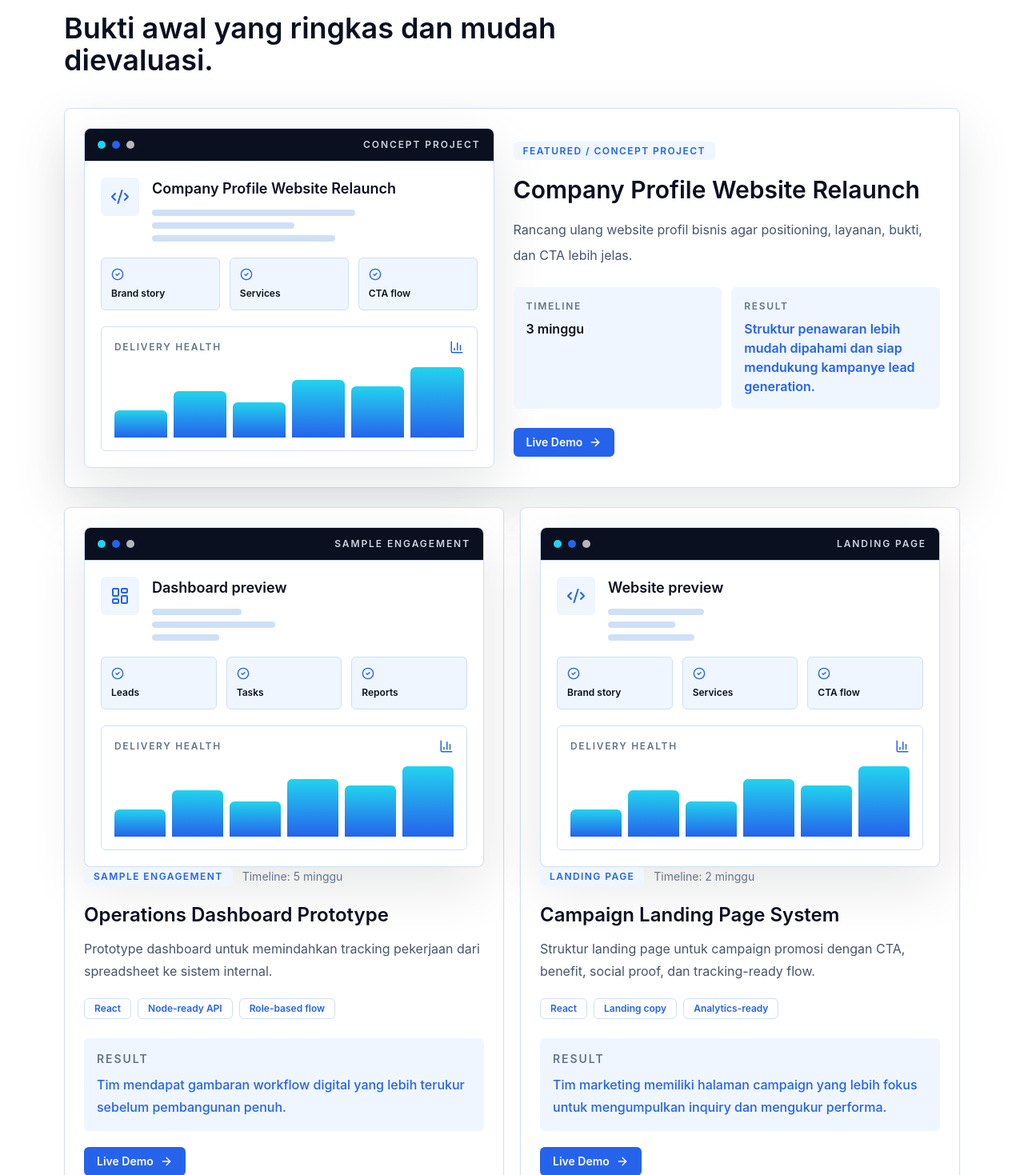
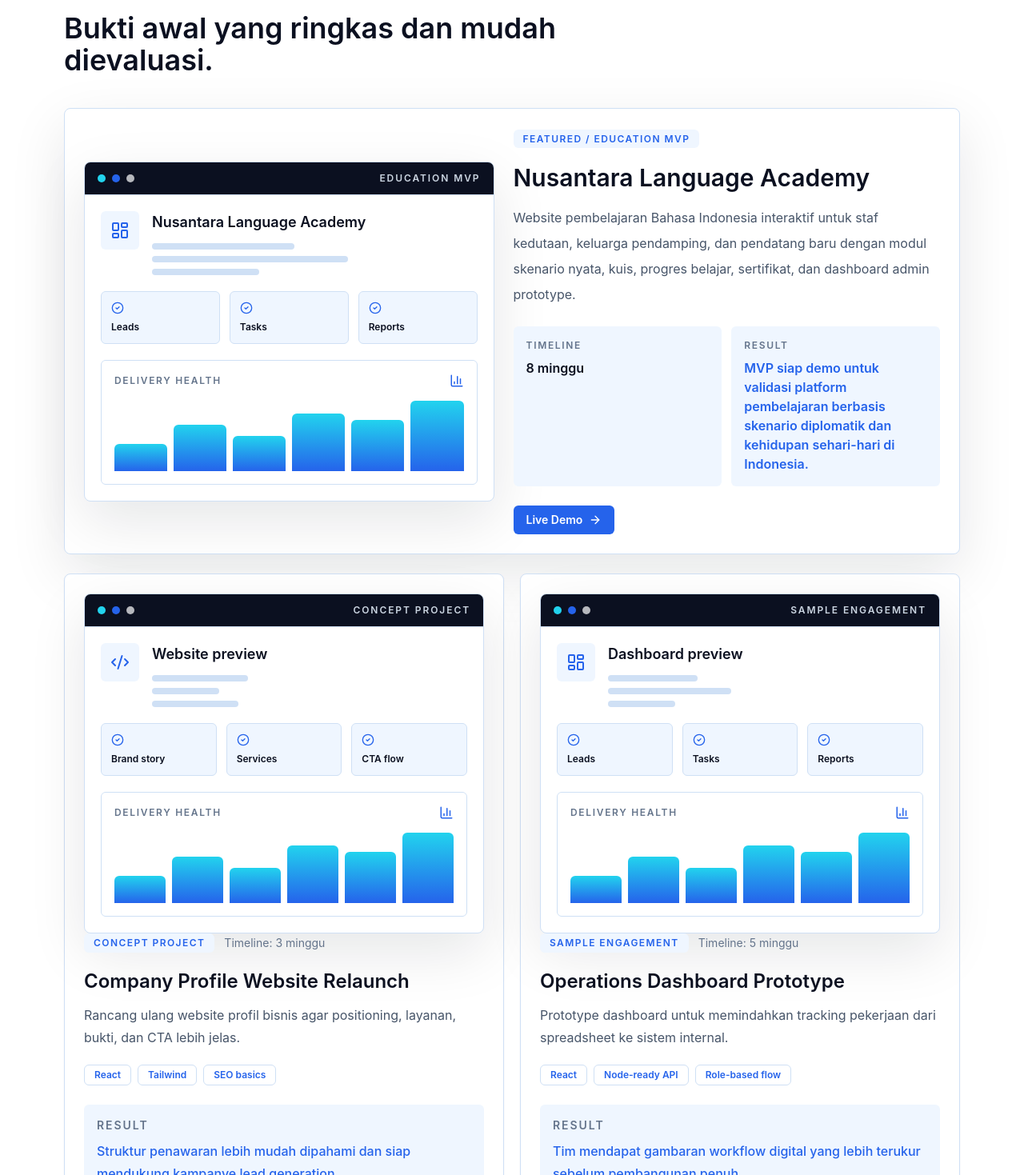
Before and after one commit to YogiKUmam/Arkode, a React (Vite) app: page /case-studies in a window 1280 px wide. Shown: the part 821-2290 px from the top of the page at 80% size. Built offline with nearby package versions, Linux system fonts and the light colour scheme.

Commit message:
feat: add nusantara academy case study demo

```diff
--- a/src/content/site.ts
+++ b/src/content/site.ts
@@ -93,6 +93,19 @@
 ];
 
 export const caseStudies = [
+  {
+    title: 'Nusantara Language Academy',
+    slug: 'nusantara-language-academy',
+    label: 'Education MVP',
+    summary:
+      'Website pembelajaran Bahasa Indonesia interaktif untuk staf kedutaan, keluarga pendamping, dan pendatang baru dengan modul skenario nyata, kuis, progres belajar, sertifikat, dan dashboard admin prototype.',
+    stack: ['React', 'Vite', 'Custom CSS', 'Web Speech API'],
+    timeline: '8 minggu',
+    result:
+      'MVP siap demo untuk validasi platform pembelajaran berbasis skenario diplomatik dan kehidupan sehari-hari di Indonesia.',
+    demoUrl: 'https://nusantara-language-academy.vercel.app/',
+    visual: 'dashboard',
+  },
   {
     title: 'Company Profile Website Relaunch',
     slug: 'business-website-relaunch',
--- a/src/pages/CaseStudies.tsx
+++ b/src/pages/CaseStudies.tsx
@@ -7,6 +7,27 @@
 import { ProductMockup } from '../components/VisualMockups';
 import { ManagedCaseStudy, useManagedContent } from '../content/adminContent';
 import { caseStudies, site } from '../content/site';
+
+function LiveDemoButton({ demoUrl }: { demoUrl: string }) {
+  const className =
+    'mt-6 inline-flex items-center justify-center gap-2 rounded-md bg-accent px-4 py-2 text-sm font-semibold text-white transition hover:bg-navy';
+
+  if (/^https?:\/\//.test(demoUrl)) {
+    return (
+      <a href={demoUrl} target="_blank" rel="noreferrer" className={className}>
+        Live Demo
+        <ArrowRight aria-hidden="true" size={16} />
+      </a>
+    );
+  }
+
+  return (
+    <Link to={demoUrl} className={className}>
+      Live Demo
+      <ArrowRight aria-hidden="true" size={16} />
+    </Link>
+  );
+}
 
 export function CaseStudies() {
   const managedContent = useManagedContent();
@@ -76,13 +97,7 @@
                 </div>
               </div>
               {'demoUrl' in featuredCase && featuredCase.demoUrl && (
-                <Link
-                  to={featuredCase.demoUrl}
-                  className="mt-6 inline-flex items-center justify-center gap-2 rounded-md bg-accent px-4 py-2 text-sm font-semibold text-white transition hover:bg-navy"
-                >
-                  Live Demo
-                  <ArrowRight aria-hidden="true" size={16} />
-                </Link>
+                <LiveDemoButton demoUrl={featuredCase.demoUrl} />
               )}
             </div>
           </article>
@@ -131,13 +146,7 @@
               </div>
 
               {demoUrl && (
-                <Link
-                  to={demoUrl}
-                  className="mt-5 inline-flex items-center justify-center gap-2 rounded-md bg-accent px-4 py-2 text-sm font-semibold text-white transition hover:bg-navy"
-                >
-                  Live Demo
-                  <ArrowRight aria-hidden="true" size={16} />
-                </Link>
+                <LiveDemoButton demoUrl={demoUrl} />
               )}
             </article>
           );
```
